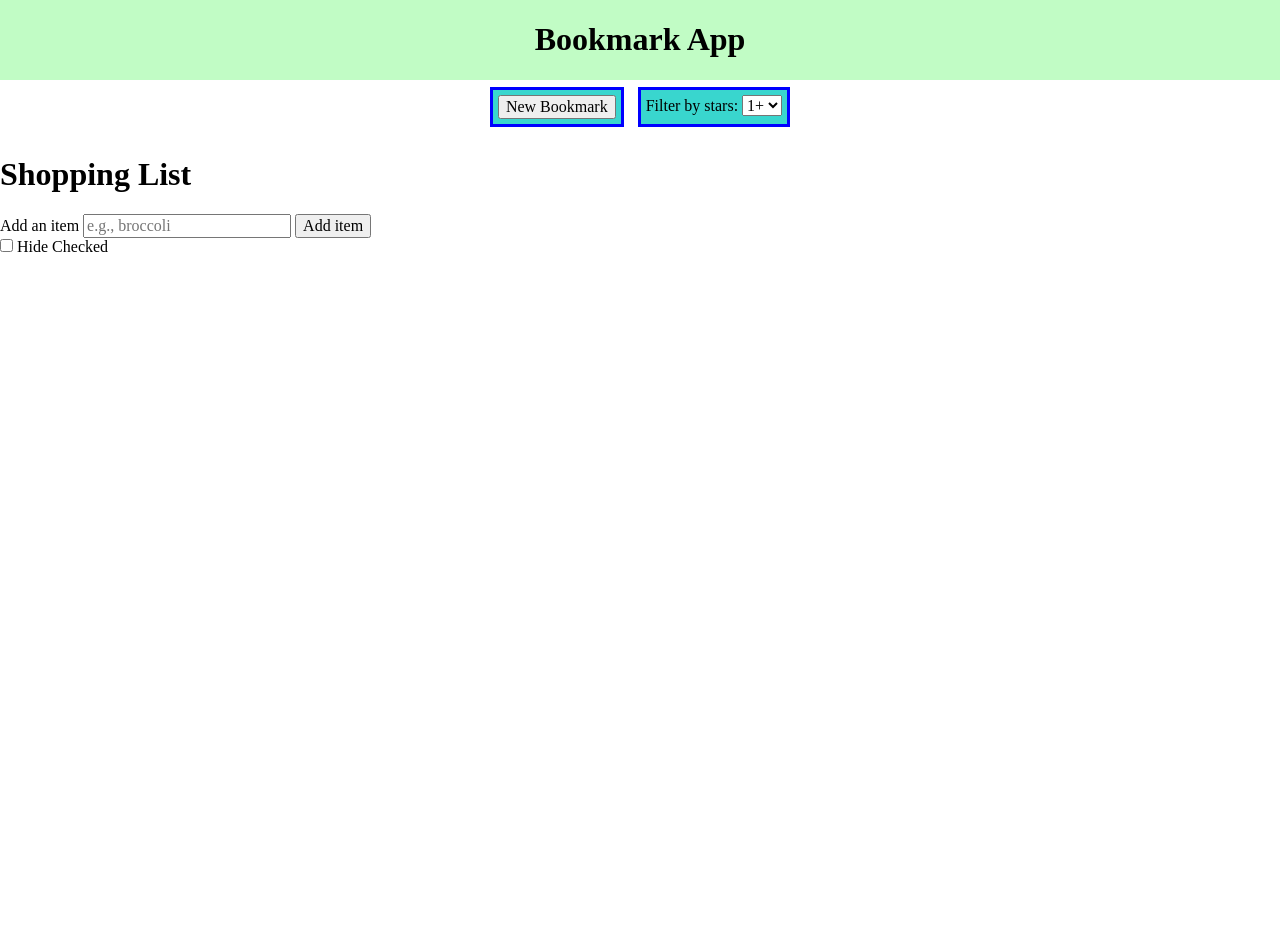
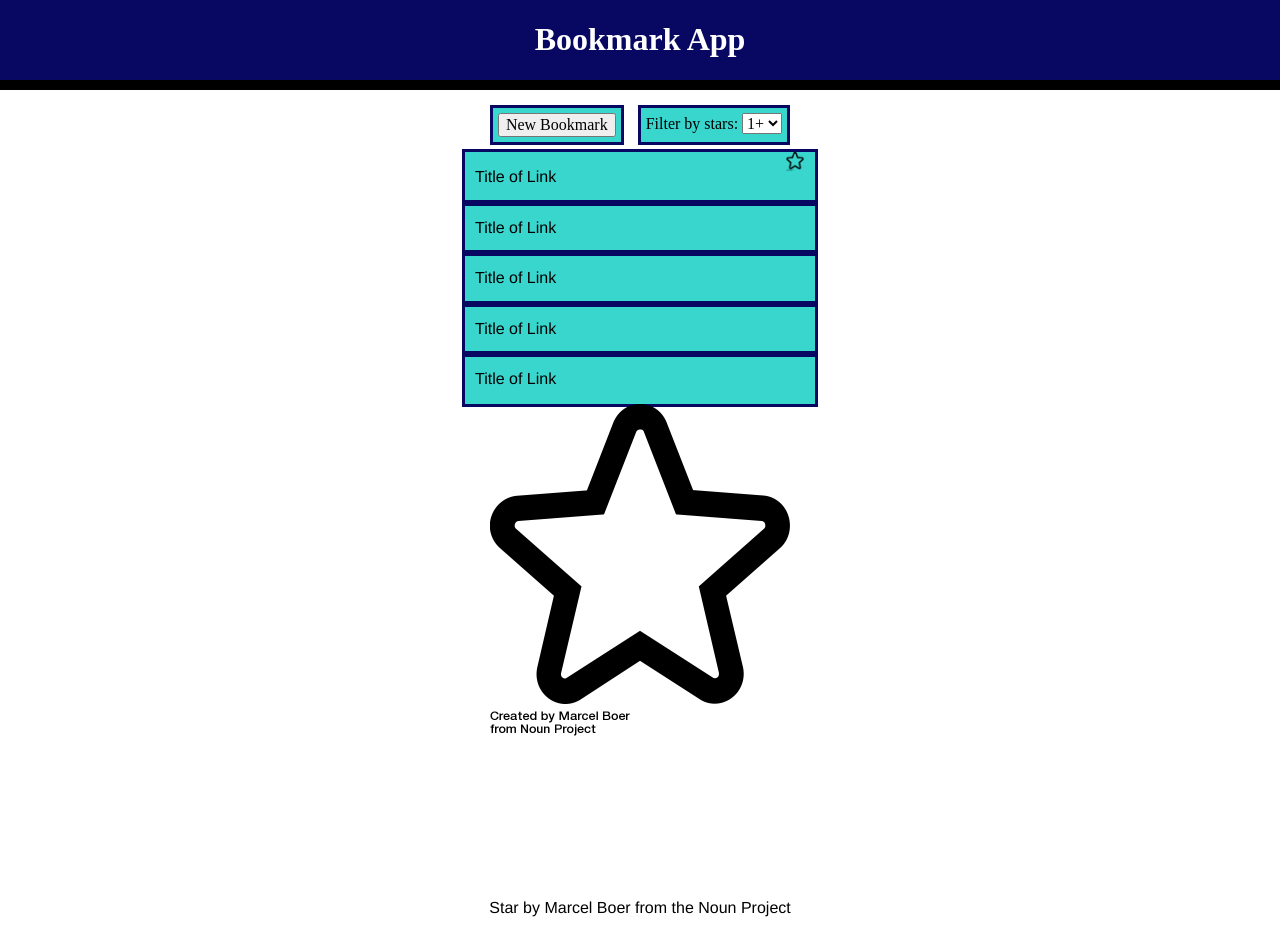
Before and after one commit to thinkful-ei-tiger/bookmark-app-josh-whelan, a website built with webpack: page src/index.html in a window 1280 px wide. Before the commit the page ends 800 px from the top, so only its background shows below. Built offline with nearby package versions, Linux system fonts and the light colour scheme; files whose address does not match are found by name.

Commit message:
style stuff

```diff
--- a/src/index.css
+++ b/src/index.css
@@ -6,9 +6,10 @@ header {
     display: flex;
     justify-content: center;
     flex-direction: column;
-    background: rgb(193, 252, 197);
+    background: rgb(8, 8, 99);
     text-align: center;
     margin: 0;
+    outline: 10px solid black;
 }
 main {
     display: flex;
@@ -19,6 +20,9 @@ main {
     margin-right: auto;
     }
 
+h1 {
+    color:white;
+}
 h2 {
     color: black;
     font-size: 30 px;
@@ -45,19 +49,15 @@ h5 {
     font-family: Helvetica, arial, sans-serif;
     text-align: center;
 }
-img {
-    border-radius: 50%;
-    align-self: center;
-    width: 75%;
-    padding-top:15px;
-}
+
 p {
     color: black;
     font-size: 20 px;
     font-family: Helvetica, arial, sans-serif;
 }
- /**********************************************************************/
-
+footer{
+    text-align: center;
+}
 
  /* i wanted to add my own color twist on these */
  a:link {color: black;}
@@ -84,7 +84,12 @@ hr {
     padding-left: 5px;
     padding-right: 5px;
 }
-/**********************************************************************/
+ /**********************************************************************/
+  /**********************************************************************/
+   /**********************************************************************/
+    /**********************************************************************/
+     /**********************************************************************/
+      /**********************************************************************/
 #top-buttons-container{
     display: flex;
     flex-direction: row;
@@ -93,7 +98,7 @@ hr {
 }
 .button{
 padding:5px;
-outline: 3px solid blue;
+outline: 3px solid rgb(8, 8, 99);
 background: #39d6ce;
 margin: 10px
 }
@@ -103,46 +108,15 @@ margin: 10px
 #filter-button{
 
 }
-
-
-
-
-
-
-
-
-
-
-
-
-
-
-
-
-
-
-
-
-
-
-
-
-
-
-
-
-
-
-
-
-
-
-
-
-
-
-
-
+.item{
+    outline: 3px solid rgb(8, 8, 99);
+    background: #39d6ce;
+    padding-left: 10px;
+    padding-right: 10px;
+    display: flex;
+    flex-direction: row;
+    justify-content: space-between;
+}
 
 
 
@@ -151,6 +125,21 @@ margin: 10px
 
 
 /**********************************************************************/
+/**********************************************************************/
+/**********************************************************************/
+/**********************************************************************/
+/**********************************************************************/
+
+/*changes nav to second iteration*/
+@media all and (min-width:350px) {
+
+
+    main {
+        max-width: 350px;
+    }
+
+}
+
 /* adds border radius to backround elements*/
 @media all and (min-width:475px) {
 
@@ -161,15 +150,7 @@ margin: 10px
 
 }
 
-/*changes nav to second iteration*/
-@media all and (min-width:615px) {
 
-
-    main{
-        max-width: 500px;
-    }
-
-}
 /* portion to adjust nav when user is on a computer */
 @media all and (min-width:1205px) {
 
--- a/src/index.html
+++ b/src/index.html
@@ -5,7 +5,7 @@
   <meta charset="UTF-8">
   <meta name="viewport" content="width=device-width, initial-scale=1.0">
   <meta http-equiv="X-UA-Compatible" content="ie=edge">
-  <title>Shopping List</title>
+  <title>Bookmark App</title>
   <link rel="shortcut icon" href="#">
   <link rel="stylesheet" href="https://cdnjs.cloudflare.com/ajax/libs/normalize/4.2.0/normalize.min.css">
   <link href="https://fonts.googleapis.com/css?family=Roboto" rel="stylesheet">
@@ -13,13 +13,19 @@
 </head>
 
 <body>
+
   <header>
     <h1>Bookmark App</h1>
   </header>
+
+  <br>
+
   <section id="top-buttons-container">
+
     <form id="new-button" class="button">
       <button type="submit">New Bookmark</button>
     </form>
+
     <form id="filter-button" class="button">
       <label for="filter-button">Filter by stars:</label>
         <select name="filter by" size="1">
@@ -30,25 +36,41 @@
           <option value="5">5</option>
         </select>
     </form>
+
   </section>
 
 
+  <main>
+    <section class="container">
+      <div class="item">
+        <p>Title of Link</p>
+        <div>
+          <img src="img/star.png" width="20px" alt="star">
+        </div>
+      </div>
+      <div class="item">
+        <p>Title of Link</p>
+      </div>
+      <div class="item">
+        <p>Title of Link</p>
+      </div>
+      <div class="item">
+        <p>Title of Link</p>
+      </div>
+      <div class="item">
+        <p>Title of Link</p>
+      </div>
+    </section>
+    <img src="img/star.png">
+  </main>
 
-  <div class="container">
-    <h1>Shopping List</h1>
-    <form id="js-shopping-list-form">
-      <label for="shopping-list-entry">Add an item</label>
-      <input type="text" name="shopping-list-entry" class="js-shopping-list-entry" placeholder="e.g., broccoli">
-      <button type="submit">Add item</button>
-    </form>
-    <div>
-      <input type="checkbox" id="filter-checked" class="filter-checked js-filter-checked" />
-      <label for="filter-checked">Hide Checked</label>
-    </div>
-    <ul class="shopping-list js-shopping-list">
-    </ul>
-  </div>
+  <br> <br> <br> <br> <br> <br> <br>
 
+  <footer>
+    <p>
+      Star by Marcel Boer from the Noun Project
+    </p>
+  </footer>
 </body>
 
 </html>
--- a/src/index.js
+++ b/src/index.js
@@ -1,5 +1,6 @@
 import $ from 'jquery'
 
+import 'normalize.css'
 import './index.css'
 
 
```
Also changed, not shown: src/img/star.png (added).
